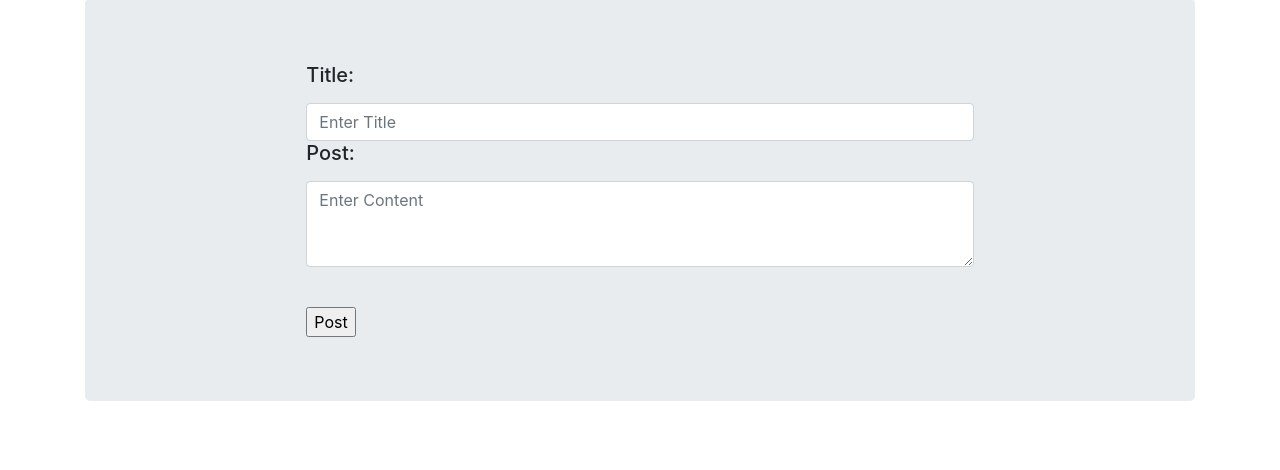
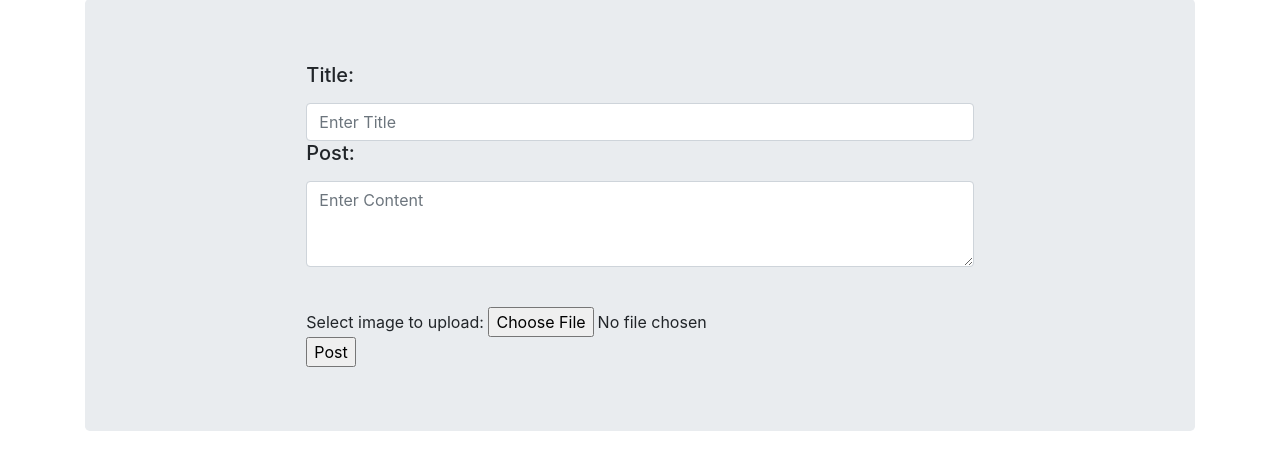
Before and after one commit to PulellaP/brohackblog, a Flask app: page /Write-Article in a window 1280 px wide. Shown: the part 161-631 px from the top of the page. Run offline with Flask 2, Linux system fonts and the light colour scheme; the visitor is signed in with stand-in values (Sample User, id 1); parts of the project's set-up code (start-up, migrations or seed data) failed here and were passed over; some libraries are stand-ins or nearby versions.

Commit message:
working on file uploads

```diff
--- a/app.py
+++ b/app.py
@@ -103,6 +103,7 @@ def Write_Article():
         author = account_info_json['login']
         post_title = request.form['title']
         post_content = request.form['content']
+        file = request.files['myImage']
         new_post = Article(author = author, title = post_title, content = post_content)
         db.session.add(new_post)
         db.session.commit()
--- a/templates/Write-Article.html
+++ b/templates/Write-Article.html
@@ -5,7 +5,7 @@
 {% endblock %}
 
 {% block body %}
-<form action="/Write-Article" method="POST">
+<form action="/Write-Article" method="POST" enctype="multipart/form-data">
   <label for="title">
     <h5>
       Title:
@@ -21,6 +21,9 @@
     <textarea class="form-control" name="content" id="content" placeholder="Enter Content" aria-label="Enter Content" rows="3"></textarea>
   </div>
   <br>
+  Select image to upload:
+    <input type="file" name="myImage" id="fileToUpload">
+    <br>
   <input type="submit" value="Post">
 </form>
 
```
